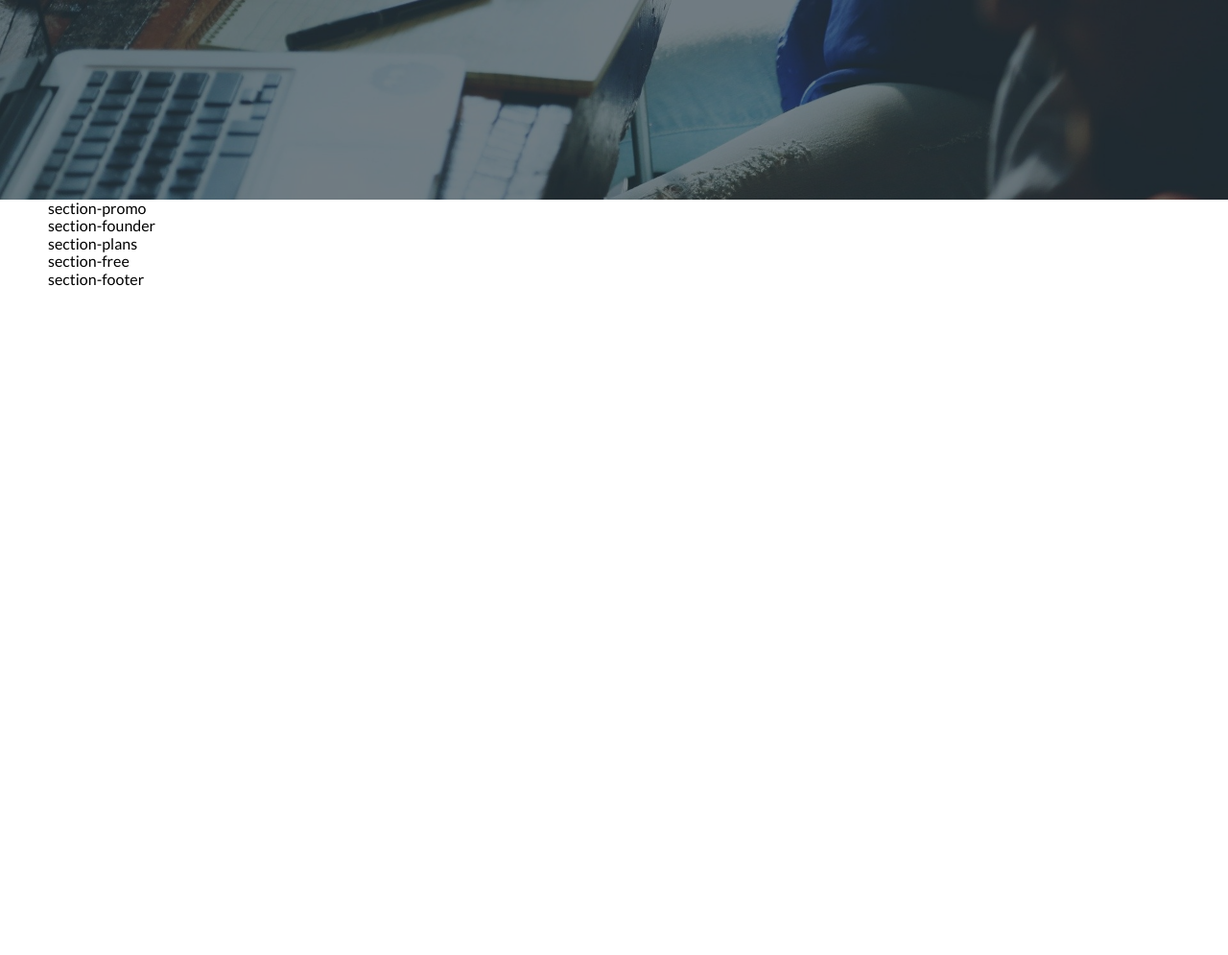
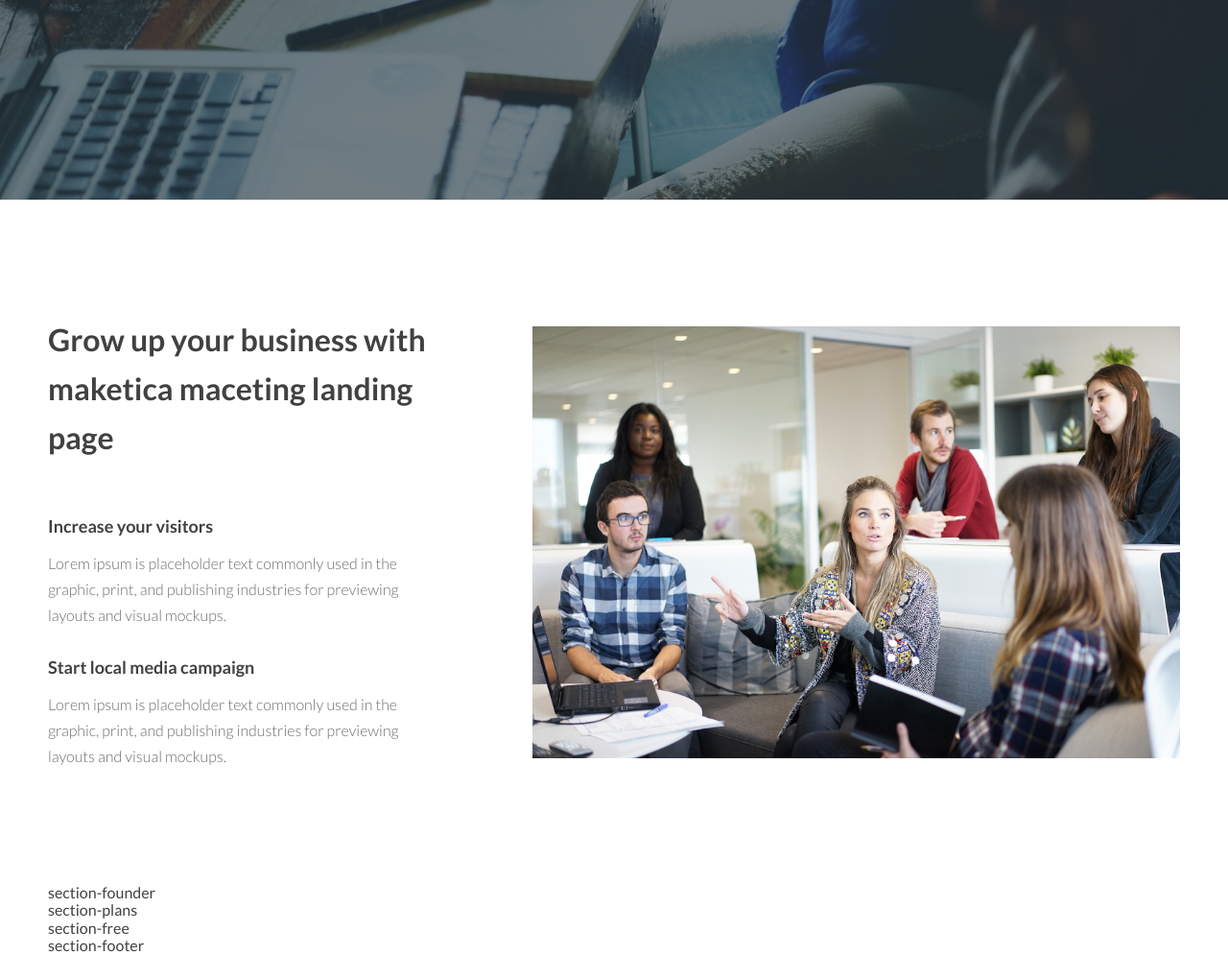
Before and after one commit to vikakleyko/landing-page, a website: page index.html in a window 1280 px wide. Shown: the part 592-1587 px from the top of the page at 96% size. Before the commit the page ends 892 px from the top, so only its background shows below. Drawn offline with Linux system fonts and the light colour scheme.

Commit message:
section promo, block 1

```diff
--- a/index.html
+++ b/index.html
@@ -44,7 +44,32 @@
     <!-- promo -->
     <section class="section-outer section-promo">
       <div class="section-inner">
-        section-promo
+        <div class="section-promo-1">
+          <div class="section-promo-1__content">
+            <div class="title">
+              Grow up your business with maketica maceting landing page
+            </div>
+            <div class="subtitle">
+              Increase your visitors
+            </div>
+            <div class="text">
+              Lorem ipsum is placeholder text commonly used in the graphic,
+              print, and publishing industries for previewing layouts and visual
+              mockups.
+            </div>
+            <div class="subtitle">
+              Start local media campaign
+            </div>
+            <div class="text">
+              Lorem ipsum is placeholder text commonly used in the graphic,
+              print, and publishing industries for previewing layouts and visual
+              mockups.
+            </div>
+          </div>
+          <div class="section-promo-1__video">
+            <img src="./image/workplace.jpg" alt="" height="450"/>
+          </div>
+        </div>
       </div>
     </section>
     <!-- / promo -->
--- a/scss/style.scss
+++ b/scss/style.scss
@@ -16,6 +16,8 @@ $color-white: #ffffff;
 }
 body {
     @include font-lato;
+
+    color: #414141;
 }
 .section-outer{}
 .section-inner {
@@ -121,6 +123,49 @@ body {
 
 // === promo ===
 .section-promo {
+    padding-top: 120px;
+    padding-bottom: 120px;
+
+    .section-promo-1 {
+        display: flex;
+
+        &__content,
+        &__basis{
+            flex-basis: 50%;
+        }
+
+        &__content {
+            padding-right: 90px;
+
+            .title{
+                font-size: 32px;
+                line-height: 51px;
+                font-weight: bold;
+                margin-bottom: 56px;
+            }
+            .subtitle{
+                font-size: 18px;
+                line-height: 22px;
+                font-weight: bold;
+                margin-top: 30px;
+            }
+            .text{
+                font-size: 16px;
+                line-height: 27px;
+                font-weight: 300;
+                color: #6c6c6c;
+                margin-top: 14px;
+            }
+
+        }
+        &__video {
+            align-items: center;
+            display: flex;
+        }
+    }
+
+    .section-promo-2 {}
+
 
 }
 // === / promo ===
```
Also changed, not shown: css/style.css, image/workplace.jpg (added).
